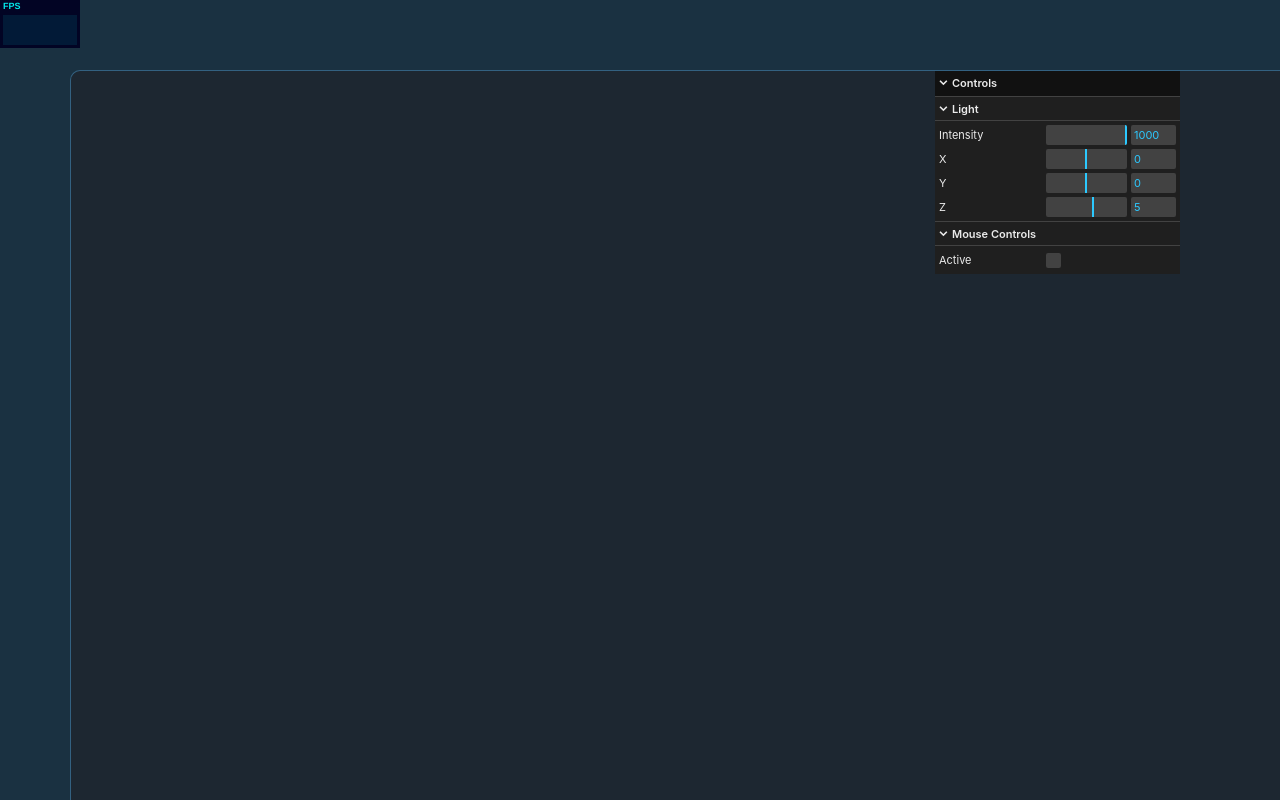
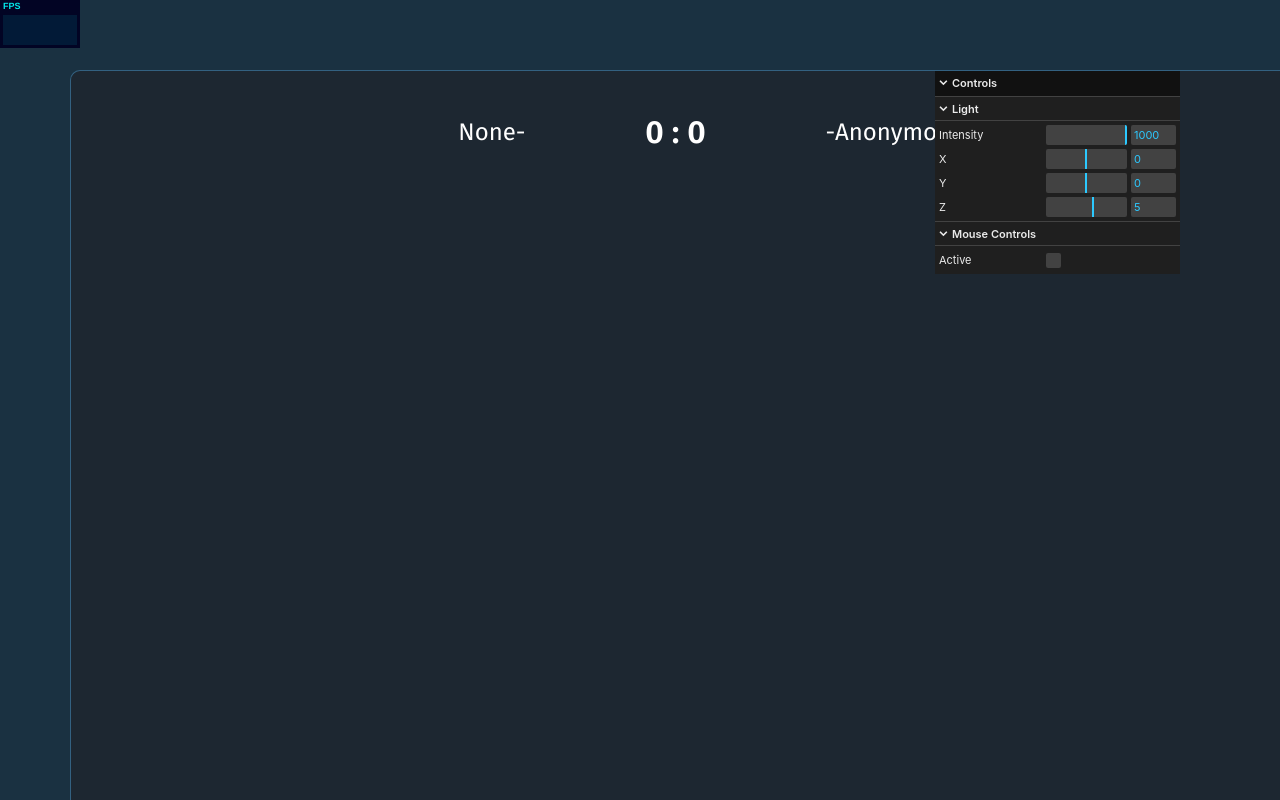
Before and after one commit to andreiacampos98/42_ft_transcendence, a Django app: template backend/pong/templates/pages/gamelocal.html in a window 1280 px wide. Run offline with Django 4.2, Linux system fonts and the light colour scheme; the template is opened without the code that fills it, so the values that code supplies are empty; parts of the project's set-up code (start-up, migrations or seed data) failed here and were passed over; some libraries are stand-ins or nearby versions.

Commit message:
Code: small changes.

```diff
--- a/backend/pong/templates/pages/gamelocal.html
+++ b/backend/pong/templates/pages/gamelocal.html
@@ -18,6 +18,9 @@
 <script type="module">
 	import { MyApp } from '/static/js/game/MyApp.js';
 
+	document.getElementById('canvas-container').style.color = '#FFF';
+	document.getElementById('scoreboard').style.color = '#FFF';
+
 	const userID = document.getElementById('metadata').getAttribute('data-user-id');
 	const username = document.getElementById('metadata').getAttribute('data-username');
 
```
